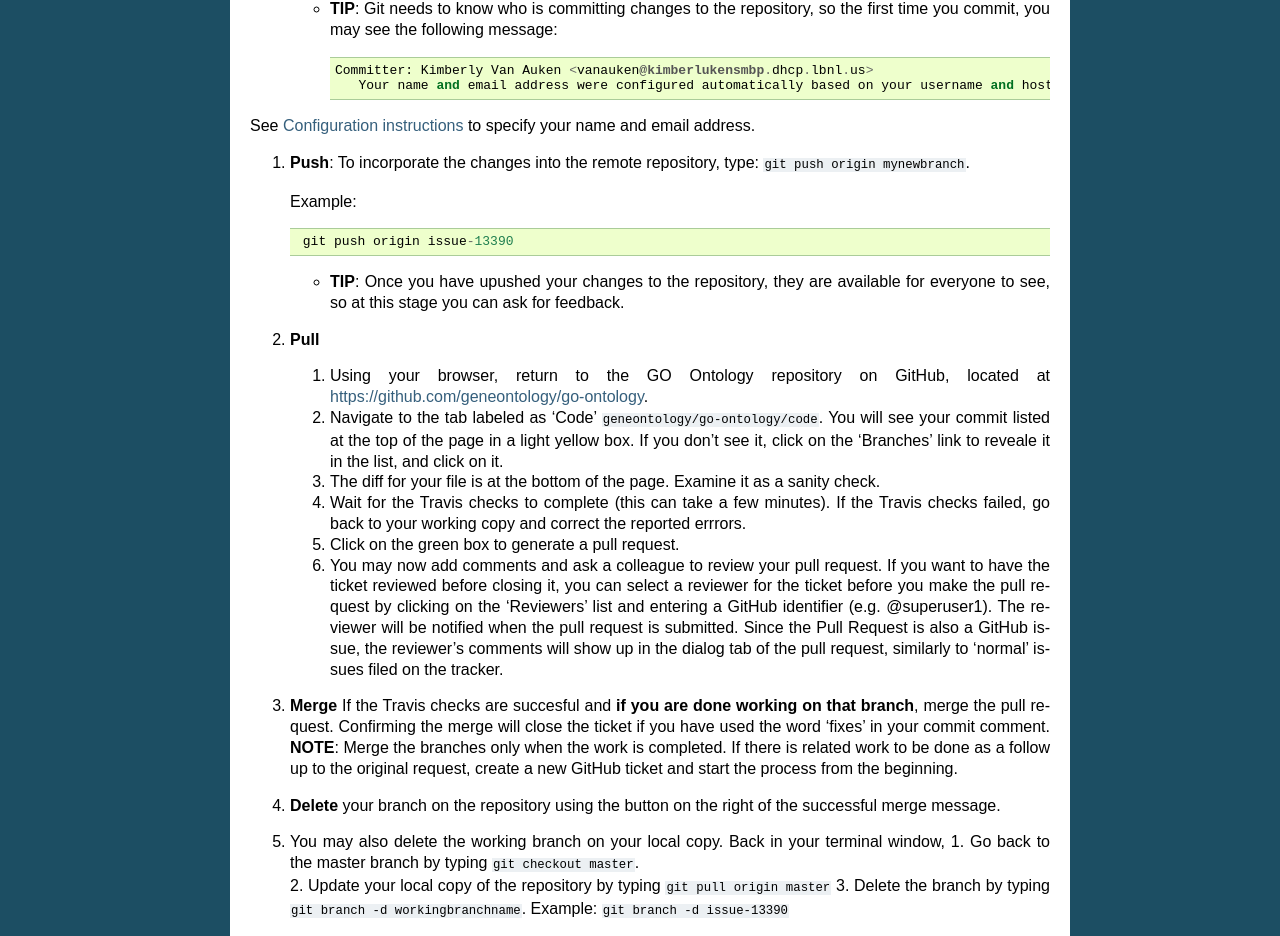
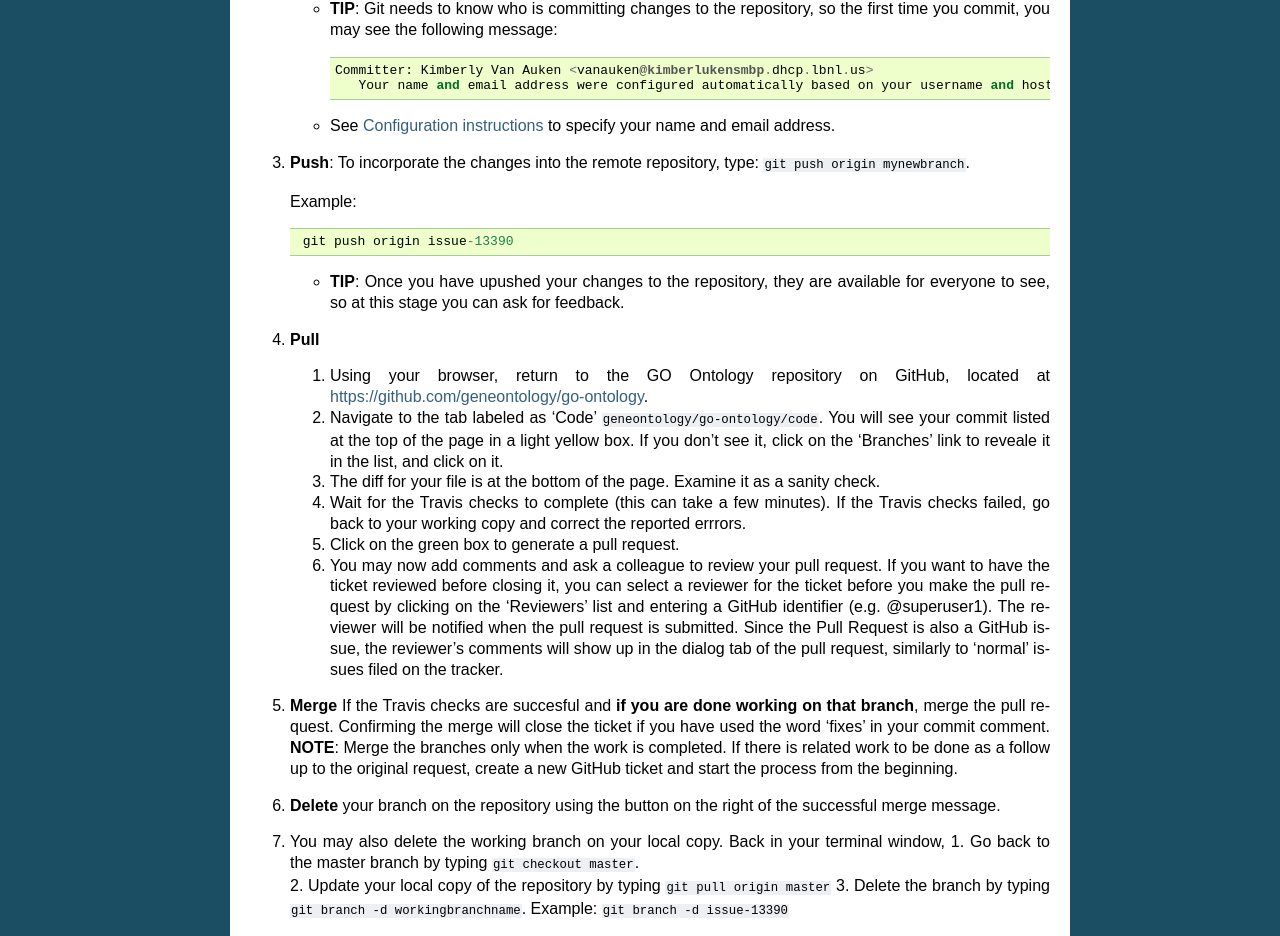
Before and after one commit to geneontology/go-ontology, a Sphinx documentation site: the page built from docs/DailyWorkflow.md, in a window 1280 px wide. Shown: the part 2339-3275 px from the top of the page. Built offline with Sphinx 7.4.7, drawn with Linux system fonts in a browser that asks for light colours.

````diff
--- a/docs/DailyWorkflow.md
+++ b/docs/DailyWorkflow.md
@@ -94,7 +94,7 @@ This step is optional because it is not necessary to work on the current version
 
 	     Committer: Kimberly Van Auken <vanauken@kimberlukensmbp.dhcp.lbnl.us>
             Your name and email address were configured automatically based on your username and hostname. Please check that they are accurate.
- See [Configuration instructions](http://go-ontology.readthedocs.io/en/latest/Configs.html) to specify your name and email address.
+   - See [Configuration instructions](http://go-ontology.readthedocs.io/en/latest/Configs.html) to specify your name and email address.
 
 3. **Push**: To incorporate the changes into the remote repository, type: ```git push origin mynewbranch```.
 
````
